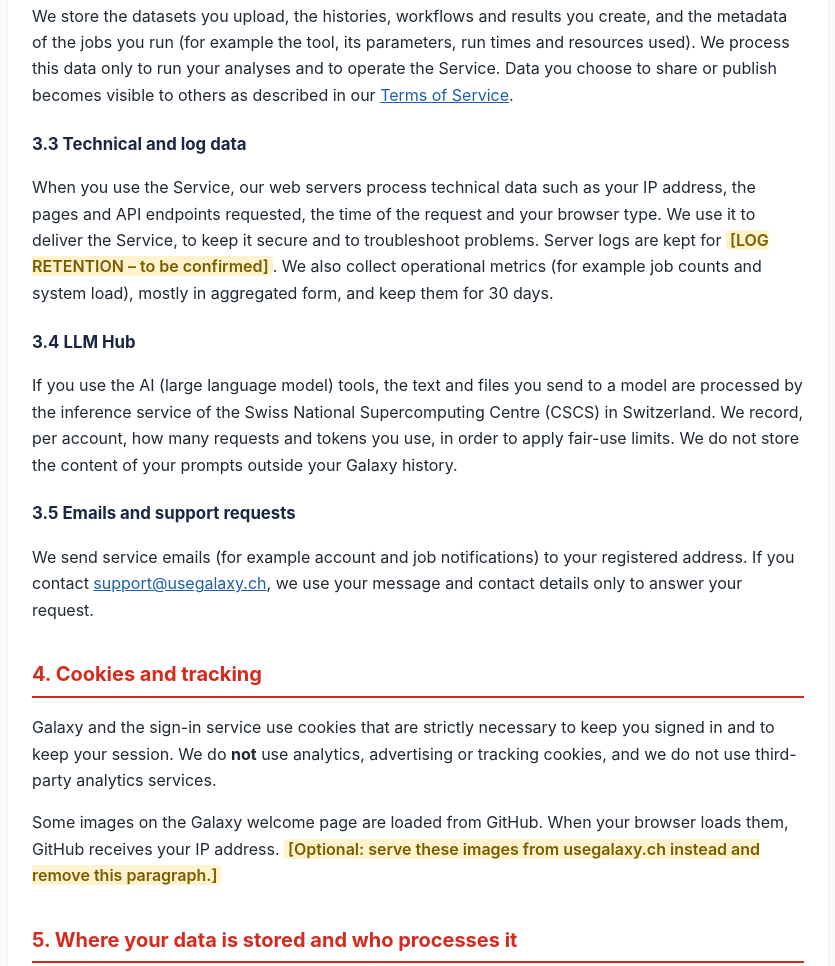
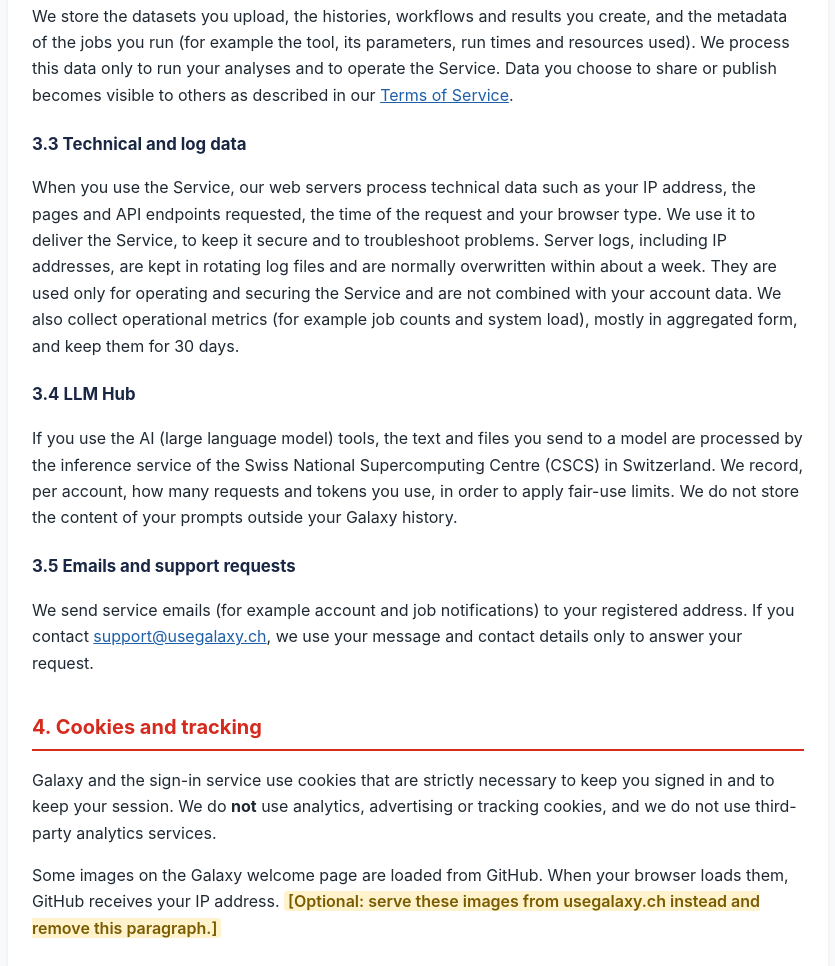
Before and after one commit to GALAXY-CH/landing-page, a plain HTML site: page privacy.html in a window 1280 px wide. Shown: the part 1287-2253 px from the top of the page, without its empty margins (222-1057 px from the left). Drawn offline with Linux system fonts and the light colour scheme.

Commit message:
GAL-193: fill in server log retention
Logs with IP addresses exist only as rotating container logs (5 x 100 MiB
per container, removed with the pod); at current traffic nginx and
Galaxy logs turn over in about 4-6 days.

```diff
--- a/privacy.html
+++ b/privacy.html
@@ -85,8 +85,9 @@
         <p>
             When you use the Service, our web servers process technical data such as your IP address, the pages and
             API endpoints requested, the time of the request and your browser type. We use it to deliver the Service,
-            to keep it secure and to troubleshoot problems. Server logs are kept for
-            <span class="todo">[LOG RETENTION – to be confirmed]</span>. We also collect operational metrics (for
+            to keep it secure and to troubleshoot problems. Server logs, including IP addresses, are kept in rotating
+            log files and are normally overwritten within about a week. They are used only for operating and securing
+            the Service and are not combined with your account data. We also collect operational metrics (for
             example job counts and system load), mostly in aggregated form, and keep them for 30 days.
         </p>
 
@@ -188,7 +189,7 @@
                 deactivates accounts after 12 months without login and deletes their data 6 months later]</span></li>
             <li><strong>Anonymous sessions:</strong> <span class="todo">[RETENTION – to decide]</span></li>
             <li><strong>Database backups:</strong> 30 days.</li>
-            <li><strong>Server logs:</strong> <span class="todo">[to be confirmed, see 3.3]</span></li>
+            <li><strong>Server logs:</strong> normally overwritten within about a week (see 3.3).</li>
             <li><strong>Operational metrics:</strong> 30 days.</li>
             <li><strong>LLM Hub usage records:</strong> <span class="todo">[RETENTION – to be confirmed]</span></li>
         </ul>
```
